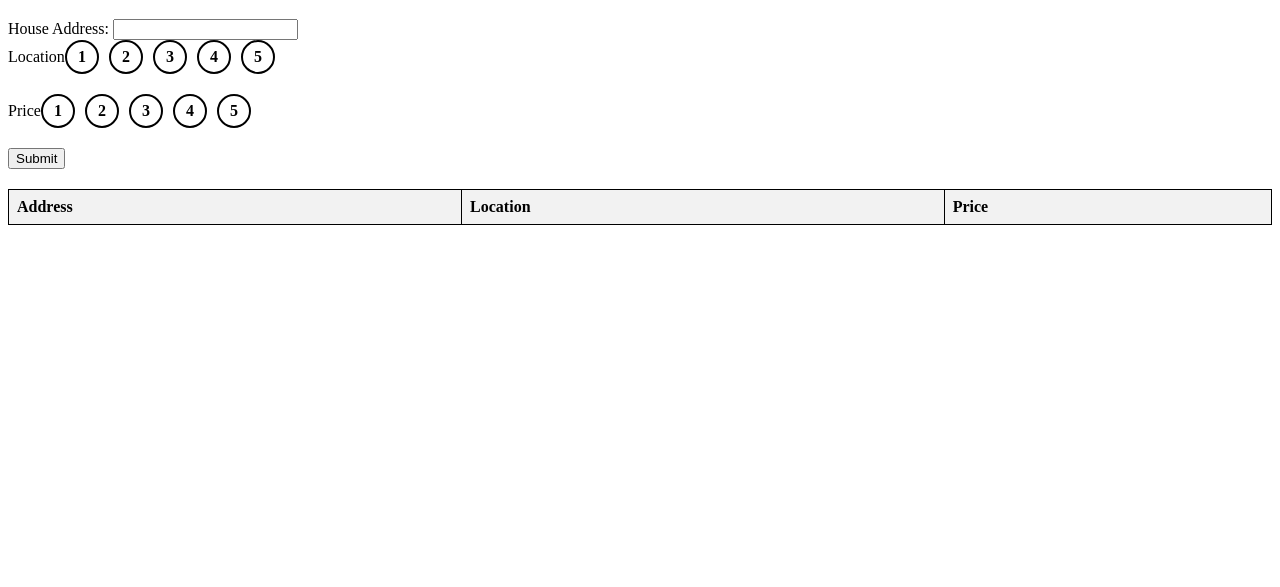
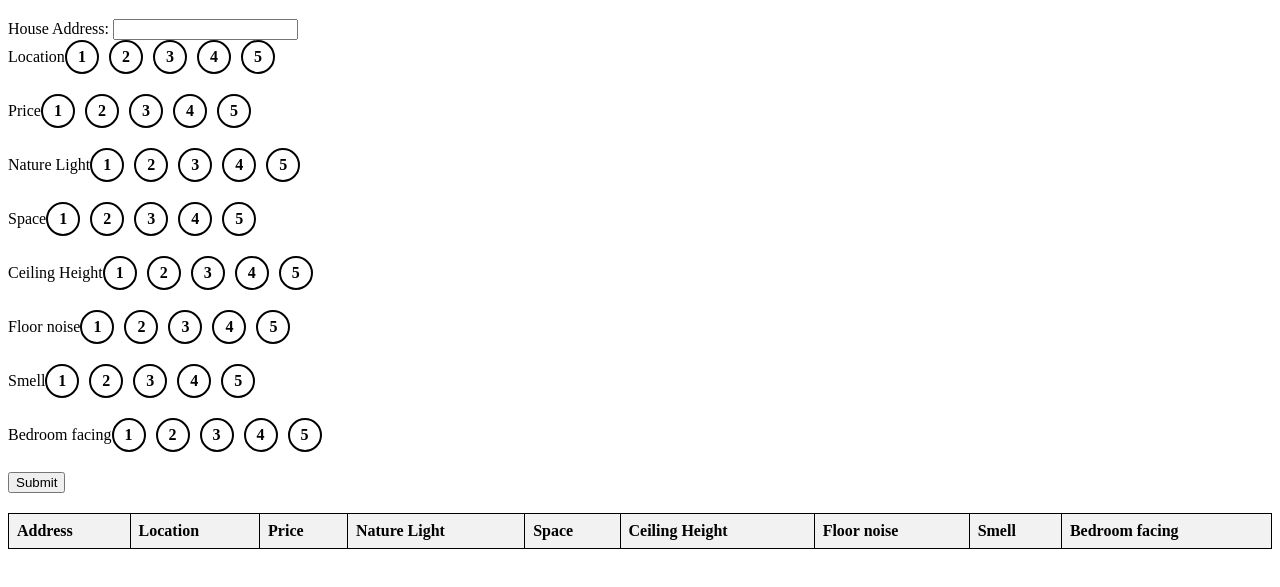
Before and after one commit to PXMYH/house-search-checklist, a plain HTML site: page index.html in a window 1280 px wide. Shown: the part 61-648 px from the top of the page. Drawn offline with Linux system fonts and the light colour scheme.

Commit message:
Add more house checklist items

```diff
--- a/index.html
+++ b/index.html
@@ -81,6 +81,30 @@
         },
         {
           title: 'Price',
+          maxRating: 5,
+        },
+        {
+          title: 'Nature Light',
+          maxRating: 5,
+        },
+        {
+          title: 'Space',
+          maxRating: 5,
+        },
+        {
+          title: 'Ceiling Height',
+          maxRating: 5,
+        },
+        {
+          title: 'Floor noise',
+          maxRating: 5,
+        },
+        {
+          title: 'Smell',
+          maxRating: 5,
+        },
+        {
+          title: 'Bedroom facing',
           maxRating: 5,
         },
       ];
```
